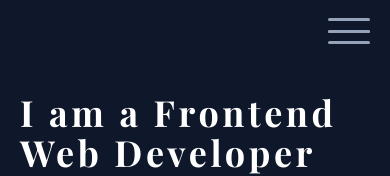
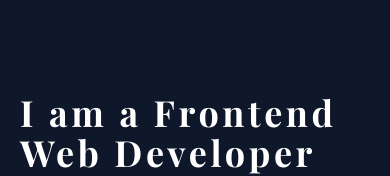
Before and after one commit to Ismail142/Portfolio-v2, a React (Create React App) app: page / in a window 390 px wide. Shown: the top 176 px of the page. Built offline with nearby package versions, Linux system fonts and the light colour scheme; a web font is replaced by a local one.

Commit message:
hide mobile menu btn for latr fixes

```diff
--- a/src/components/Header.js
+++ b/src/components/Header.js
@@ -55,7 +55,7 @@ function Header() {
 	return (
 		<>
 			<div className="fixed bg-slate-700 p-8 md:p-10 top-0 left-0 right-0 z-[2] sticky-header hidden duration-200 opacity-90"></div>
-			<div className="mobile-menu" onClick={activateMenu}>
+			<div className="mobile-menu hidden" onClick={activateMenu}>
 				<div className="menu-btn">
 					<span></span>
 					<span></span>
```
